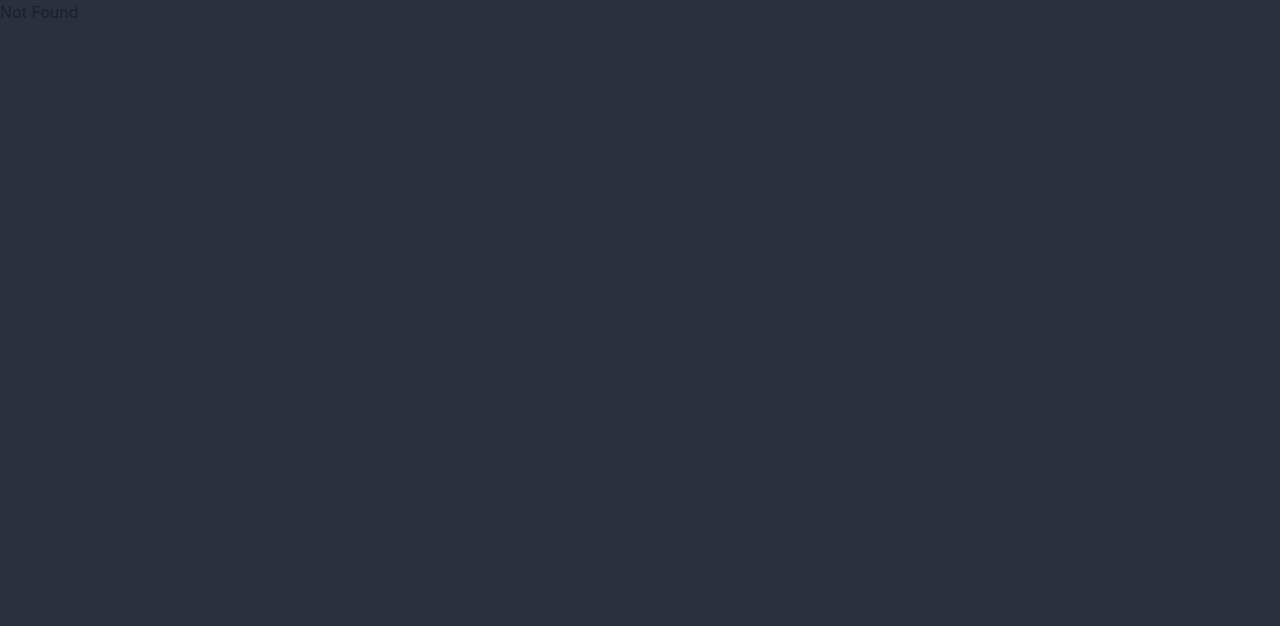
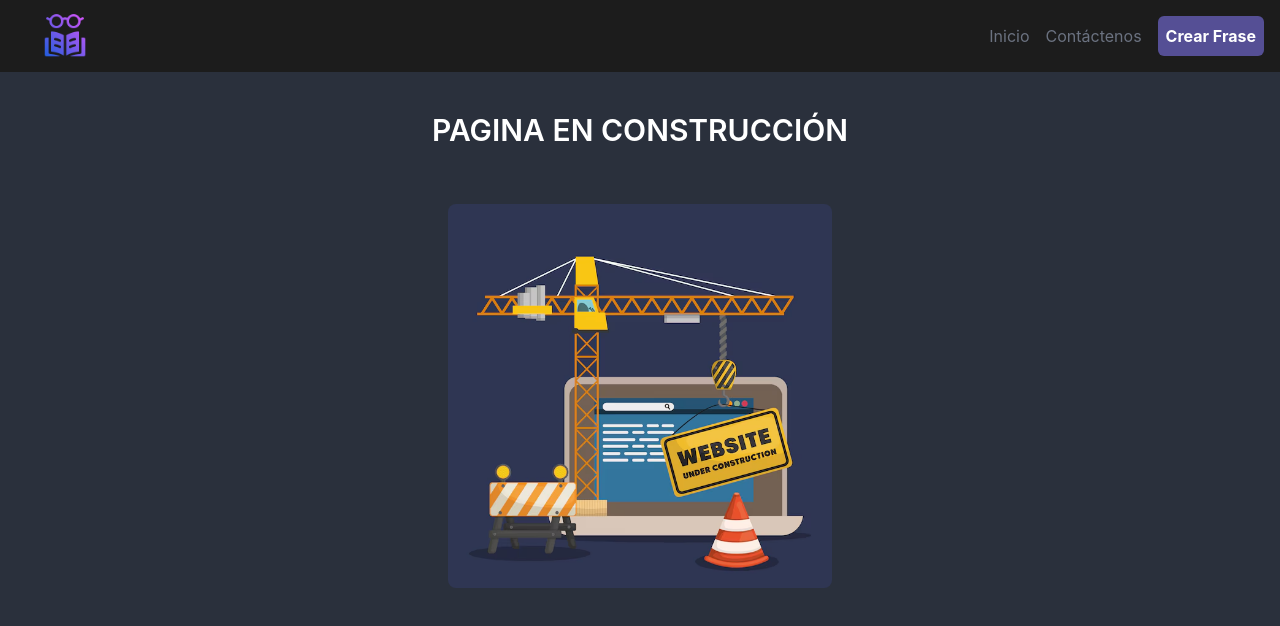
Before and after one commit to MonagasVegas/PhraseMaker, a React (Vite) app in the folder phrase-maker/: page /#/contact in a window 1280 px wide. Before the commit this address had no page. Shown: the top 626 px of the page. Built offline with nearby package versions, Linux system fonts and the light colour scheme.

Commit message:
feat: add

```diff
--- a/phrase-maker/src/App.tsx
+++ b/phrase-maker/src/App.tsx
@@ -3,6 +3,7 @@ import "./index.css";
 import Home from "./components/Home";
 import CreateSentences from "./components/Phrases/CreateSentences";
 import { ChakraProvider, Box } from "@chakra-ui/react";
+import ContactUs from './components/ContactUs'
 
 function App() {
   return (
@@ -13,6 +14,7 @@ function App() {
             <Routes>
               <Route path="/" element={<Home />} />
               <Route path="/create" element={<CreateSentences />} />
+              <Route path="/contact" element={<ContactUs />} />
               <Route path="*" element={<p>Not Found</p>} />
             </Routes>
           </Box>
--- a/phrase-maker/src/components/Card/index.jsx
+++ b/phrase-maker/src/components/Card/index.jsx
@@ -56,7 +56,7 @@ const Card = () => {
 
   return (
     <div className="">
-      <div className=" py-4">
+      <div className=" w-full flex justify-center  ">
         <SearchBar onChange={handleSearchQuery} placeholder="Buscar frases" />
       </div>
 
--- /dev/null
+++ b/phrase-maker/src/components/ContactUs/index.jsx
@@ -0,0 +1,26 @@
+import React from "react";
+import sitio from "../../assets/images/sitio.png";
+import Header from "../Header";
+
+const ContactUs = () => {
+  return (
+    <div>
+ <div>
+        <Header />
+      </div>
+
+
+      <div className="flex justify-center py-10 ">
+        <h1 className="text-3xl font-semibold mb-4 text-white">
+          {" "}
+          PAGINA EN CONSTRUCCIÓN{" "}
+        </h1>
+      </div>
+      <div className="w-full flex justify-center">
+        <img src={sitio} className="rounded-lg w-[30%]" />
+      </div>
+    </div>
+  );
+};
+
+export default ContactUs;
--- a/phrase-maker/src/components/Header/index.jsx
+++ b/phrase-maker/src/components/Header/index.jsx
@@ -15,7 +15,7 @@ const Header = () => {
         <img onClick={handleClickHome} src={lectura} width={50} />
       </div>
 
-      <div className="flex gap-5 py-2 mr-7">
+      <div className="flex w-full justify-end  gap-4 py-2 px-4 ">
         <Link
           to="/"
           className="text-gray-500 hover:text-white font-normal text-md items-center justify-center py-2"
@@ -23,13 +23,16 @@ const Header = () => {
           Inicio
         </Link>
 
-        <Link className="text-gray-500 hover:text-white font-normal text-md items-center justify-center py-2">
+        <Link
+          to="/contact"
+          className="text-gray-500 hover:text-white font-normal text-md items-center justify-center py-2"
+        >
           Contáctenos
         </Link>
 
         <Link
           to="/create"
-          className="bg-[#554F95] px-4 py-2 rounded-md text-white font-bold text-md"
+          className="bg-[#554F95] px-2 py-2 rounded-md text-white font-bold text-md "
         >
           Crear Frase
         </Link>
--- a/phrase-maker/src/components/Phrases/CreateSentences.jsx
+++ b/phrase-maker/src/components/Phrases/CreateSentences.jsx
@@ -110,7 +110,7 @@ const CreateSentences = () => {
             </div>
 
             <div className="flex items-center justify-center py-7 gap-5 w-full xs: flex-col sm:flex-row md:flex lg:flex-row xl:flex-row ">
-              <div className="w-1/2">
+              <div className="w-full">
                 <button
                   className="py-2 w-full font-semibold rounded-md bg-secondary text-black hover:text-white "
                   type="submit"
@@ -128,7 +128,7 @@ const CreateSentences = () => {
                 </button>
               </div>
 
-              <div className="w-1/2">
+              <div className=" w-full ">
                 <Link
                   to="/"
                   className=" w-full flex items-center py-2 justify-center text-black font-semibold rounded-md  bg-secondary   text-md  hover:text-white"
--- a/phrase-maker/src/components/Search/index.css
+++ b/phrase-maker/src/components/Search/index.css
@@ -3,12 +3,12 @@
 }
 
 .input-search input {
-  margin-left: 25%;
-  width: 50%;
+  /* margin-left: 25%; */
+  width: 40vw;
   height: 60px;
   border-radius: 6px;
   font-size: 20px;
-  padding: 0 15px;
+  padding: 0px 15px;
   border: 2px solid #554f95;
   background: transparent;
   color: #fff;
@@ -26,3 +26,16 @@
   background-position: right 3rem center;
   background-size: 1em;
 }
+
+
+@media (max-width: 480px) {
+  .input-search input {
+    width: 80vw;
+  }
+}
+
+@media (min-width: 768px) {
+  .input-search input{
+    margin-left: 0%;
+  }
+}
```
Also changed, not shown: phrase-maker/src/assets/images/sitio.png (added).
